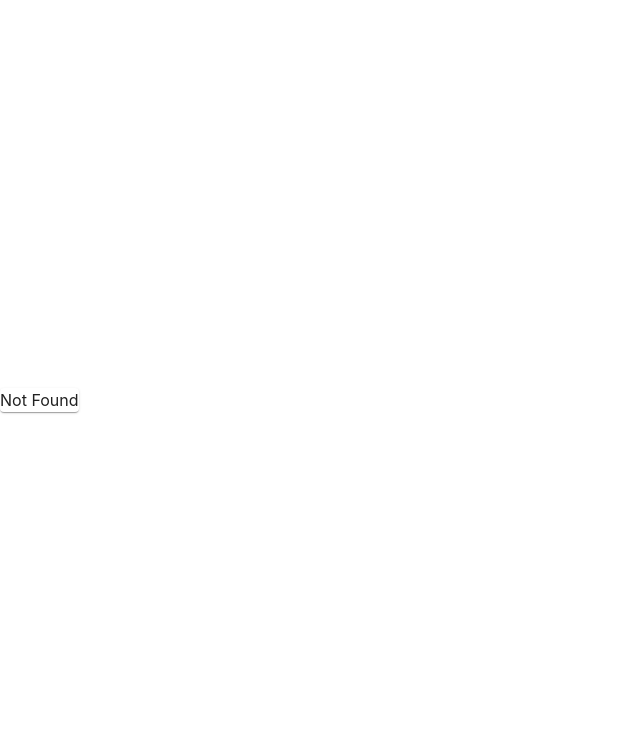
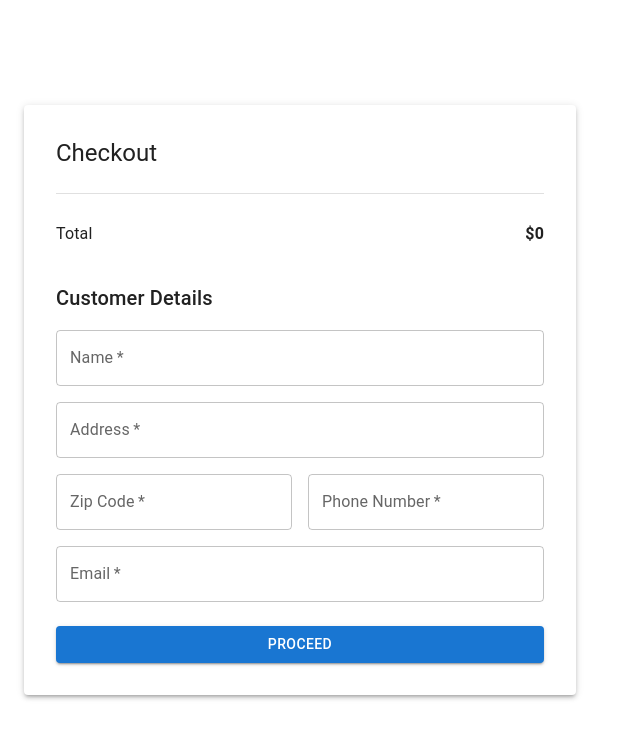
Before and after one commit to morganbastian/operation-sourdough, a React (Vite) app in the folder ui/: page /checkout in a window 1280 px wide. Shown: the top 738 px of the page, without its empty margins (0-641 px from the left). Built offline with nearby package versions, Linux system fonts and the light colour scheme.

Commit message:
checkout page template

```diff
--- a/ui/src/App.tsx
+++ b/ui/src/App.tsx
@@ -1,6 +1,7 @@
 import { Route, Routes } from "react-router-dom"
 import Home from "./views/Home"
 import NotFound from "./views/NotFound"
+import CheckoutPage from "./views/Checkout/CheckoutPage"
 
 function App() {
 
@@ -10,6 +11,7 @@ function App() {
       <Routes>
         <Route index element={<Home/>}/>
         <Route path="*" element={<NotFound/>}/>
+        <Route path="/checkout" element={<CheckoutPage/>}/>
       </Routes>
     </>
   )
--- /dev/null
+++ b/ui/src/views/Checkout/CheckoutPage.tsx
@@ -0,0 +1,147 @@
+import React, { useState } from 'react'
+import {
+	Container,
+	Typography,
+	Paper,
+	Grid,
+	TextField,
+	Button,
+	List,
+	ListItem,
+	ListItemText,
+	Divider,
+} from '@mui/material'
+import { useCart } from '../Cart/CartContext' // Make sure the path matches your file structure
+
+const CheckoutPage: React.FC = () => {
+	const { cart } = useCart() // Retrieve cart items using useCart hook
+	const [customerDetails, setCustomerDetails] = useState({
+		name: '',
+		address: '',
+		zipCode: '',
+		email: '',
+		phone: '',
+	})
+
+	const handleInputChange = (event: React.ChangeEvent<HTMLInputElement>) => {
+		const { name, value } = event.target
+		setCustomerDetails((prevDetails) => ({
+			...prevDetails,
+			[name]: value,
+		}))
+	}
+
+	const handleSubmit = (event: React.FormEvent) => {
+		event.preventDefault()
+		console.log('Customer Details:', customerDetails)
+		// Process checkout here
+	}
+
+	// Calculate the total price of the cart items
+	const totalPrice = cart.reduce((total, item) => total + item.price, 0)
+
+	return (
+		<Container maxWidth='sm'>
+			<Paper elevation={3} sx={{ p: 4, my: 4 }}>
+				<Typography variant='h5' component='h3' sx={{ mb: 3 }}>
+					Checkout
+				</Typography>
+
+				<List disablePadding>
+					{cart.map((item, index) => (
+						<ListItem key={index} sx={{ py: 1, px: 0 }}>
+							<ListItemText
+								primary={item.name}
+								secondary={`Quantity: ${item.quantity}`}
+							/>
+							<Typography variant='body2'>${item.price}</Typography>
+						</ListItem>
+					))}
+					<Divider sx={{ my: 2 }} />
+					<ListItem sx={{ py: 1, px: 0 }}>
+						<ListItemText primary='Total' />
+						<Typography variant='subtitle1' sx={{ fontWeight: 'bold' }}>
+							${totalPrice}
+						</Typography>
+					</ListItem>
+				</List>
+
+				<Typography variant='h6' component='h4' sx={{ mt: 3, mb: 2 }}>
+					Customer Details
+				</Typography>
+
+				<form onSubmit={handleSubmit}>
+					<Grid container spacing={2}>
+						<Grid item xs={12}>
+							<TextField
+								label='Name'
+								name='name'
+								variant='outlined'
+								fullWidth
+								required
+								value={customerDetails.name}
+								onChange={handleInputChange}
+							/>
+						</Grid>
+						<Grid item xs={12}>
+							<TextField
+								label='Address'
+								name='address'
+								variant='outlined'
+								fullWidth
+								required
+								value={customerDetails.address}
+								onChange={handleInputChange}
+							/>
+						</Grid>
+						<Grid item xs={6}>
+							<TextField
+								label='Zip Code'
+								name='zipCode'
+								variant='outlined'
+								fullWidth
+								required
+								value={customerDetails.zipCode}
+								onChange={handleInputChange}
+							/>
+						</Grid>
+						<Grid item xs={6}>
+							<TextField
+								label='Phone Number'
+								name='phone'
+								variant='outlined'
+								fullWidth
+								required
+								value={customerDetails.phone}
+								onChange={handleInputChange}
+							/>
+						</Grid>
+						<Grid item xs={12}>
+							<TextField
+								label='Email'
+								name='email'
+								type='email'
+								variant='outlined'
+								fullWidth
+								required
+								value={customerDetails.email}
+								onChange={handleInputChange}
+							/>
+						</Grid>
+					</Grid>
+					<Button
+						type='submit'
+						variant='contained'
+						color='primary'
+						fullWidth
+						sx={{ mt: 3 }}
+					>
+						Proceed
+					</Button>
+				</form>
+			</Paper>
+		</Container>
+	)
+}
+
+export default CheckoutPage
--- a/ui/src/views/Home/index.tsx
+++ b/ui/src/views/Home/index.tsx
@@ -11,7 +11,7 @@ const Home: React.FC<Props> = ({}) => {
 	return (
 		<div>
 			<Paper>
-      <img src={Logo} alt="Logo" />
+				<img src={Logo} alt='Logo' />
 				<Typography variant='h1'>Operation Sourdough</Typography>
 				<Typography variant='h3'>About Me</Typography>
 				<Typography variant='h5'>
@@ -22,7 +22,9 @@ const Home: React.FC<Props> = ({}) => {
 				<SavoryCardContainer></SavoryCardContainer>
 				<Typography variant='h4'>Sweet</Typography>
 				<SweetCardContainer></SweetCardContainer>
-				<Button variant='contained'>Checkout</Button>
+				<Button variant='contained' component={Link} to='/checkout'>
+					Checkout
+				</Button>
 			</Paper>
 		</div>
 	)
```
